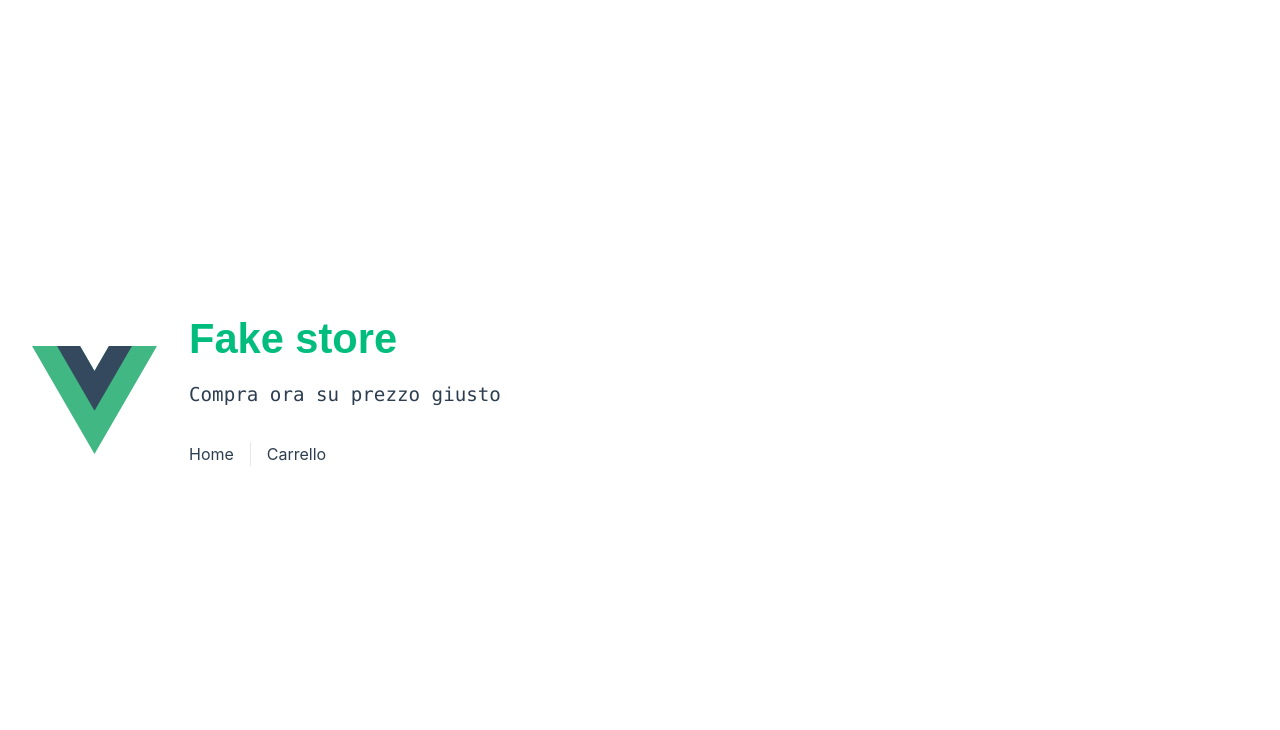
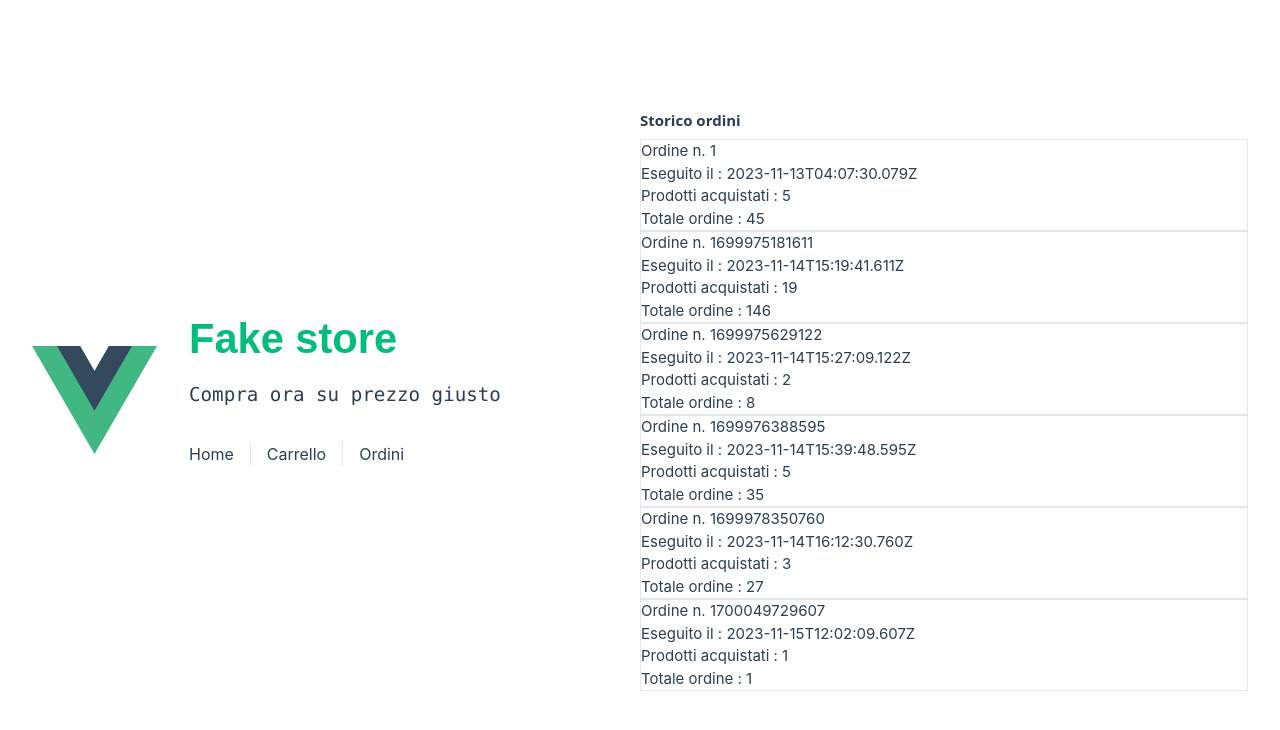
Before and after one commit to sc-DaniloSanna/esercizio-pinia, a Vue app: page /orders in a window 1280 px wide. Shown: the top 730 px of the page. Built offline with nearby package versions, Linux system fonts and the light colour scheme.

Commit message:
feat:orders

```diff
--- a/db.json
+++ b/db.json
@@ -232,6 +232,18 @@
       "total": 27,
       "id": 1699978350760,
       "createdAt": "2023-11-14T16:12:30.760Z"
+    },
+    {
+      "products": [
+        {
+          "productId": 5,
+          "price": "1.00",
+          "quantity": 1
+        }
+      ],
+      "total": 1,
+      "id": 1700049729607,
+      "createdAt": "2023-11-15T12:02:09.607Z"
     }
   ]
 }
--- a/src/App.vue
+++ b/src/App.vue
@@ -13,6 +13,7 @@ import HelloWorld from './components/HelloWorld.vue'
       <nav>
         <RouterLink to="/">Home</RouterLink>
         <RouterLink to="/cart">Carrello</RouterLink>
+        <RouterLink to="/orders">Ordini</RouterLink>
       </nav>
     </div>
   </header>
--- /dev/null
+++ b/src/components/Orders.vue
@@ -0,0 +1,26 @@
+<template>
+    <div>
+      <div v-for="(order, index) in orders" :key="index" class="border">
+
+        <div>Ordine n. {{ order.id }}</div>
+        <div>Eseguito il : {{ order.createdAt }}</div>
+        <div>Prodotti acquistati :  {{ totalQuantity(order) }}</div>
+        <div>Totale ordine : {{ order.total }}</div>
+      </div>
+    </div>
+  </template>
+
+  <script setup>
+  import { computed } from 'vue';
+  import { orders } from '../../db.json';
+
+  const totalQuantity = computed(() => {
+    return (order) => {
+      let total = 0;
+      for (const product of order.products) {
+        total += product.quantity;
+      }
+      return total;
+    };
+  });
+  </script>
--- a/src/main.js
+++ b/src/main.js
@@ -8,6 +8,7 @@ import App from './App.vue'
 import router from './router'
 import MultiSelect from 'primevue/multiselect';
 import InputText from 'primevue/inputtext';
+import Dropdown from 'primevue/dropdown';
 
 const app = createApp(App)
 
@@ -15,5 +16,6 @@ app.use(createPinia())
 app.use(router)
 
 app.use(PrimeVue);
+app.component('Dropdown', Dropdown);
 app.component('InputText', InputText);
 app.mount('#app')
--- a/src/router/index.js
+++ b/src/router/index.js
@@ -12,10 +12,13 @@ const router = createRouter({
     {
       path: '/cart',
       name: 'cart',
-      // route level code-splitting
-      // this generates a separate chunk (cart.[hash].js) for this route
-      // which is lazy-loaded when the route is visited.
       component: () => import('../views/CartView.vue')
+    }
+    ,
+    {
+      path: '/orders',
+      name: 'orders',
+      component: () => import('../views/OrdersView.vue')
     }
   ]
 })
--- /dev/null
+++ b/src/views/OrdersView.vue
@@ -0,0 +1,12 @@
+
+<template>
+<div>
+    <div class="mb-2 font-extrabold font-sans">Storico ordini</div>
+    <orders/>
+</div>
+</template>
+
+<script setup>
+import Orders from '@/components/Orders.vue';
+
+</script>
```
